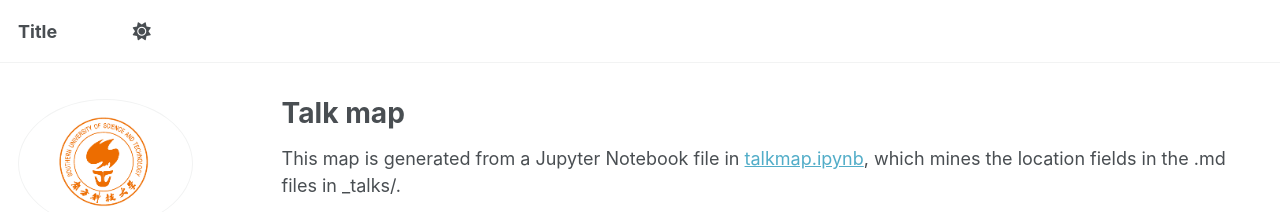
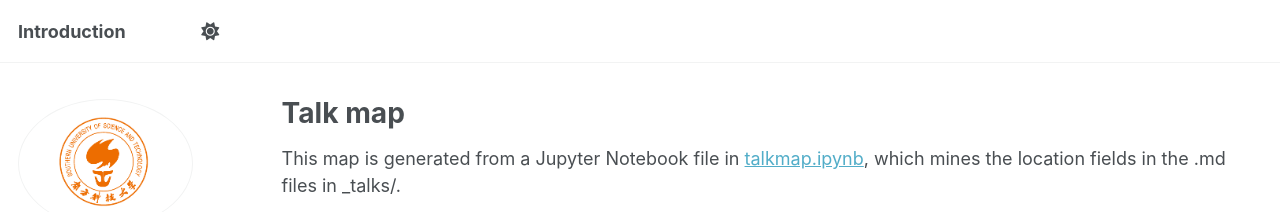
Before and after one commit to uuu77188/777, a Jekyll site: the page built from _pages/talkmap.html, in a window 1280 px wide. Shown: the top 212 px of the page. Built offline with Jekyll 4.4.1, drawn with Linux system fonts in a browser that asks for light colours; nearby versions of some CDN libraries.

Commit message:
Update _config.yml

```diff
--- a/_config.yml
+++ b/_config.yml
@@ -9,7 +9,7 @@
 # Basic Site Settings
 locale                   : "en-US"
 site_theme               : "default"
-title                    : "Title"
+title                    : "Introduction"
 title_separator          : "-"
 name                     : &name "Your Name"
 description              : &description "personal description"
```
